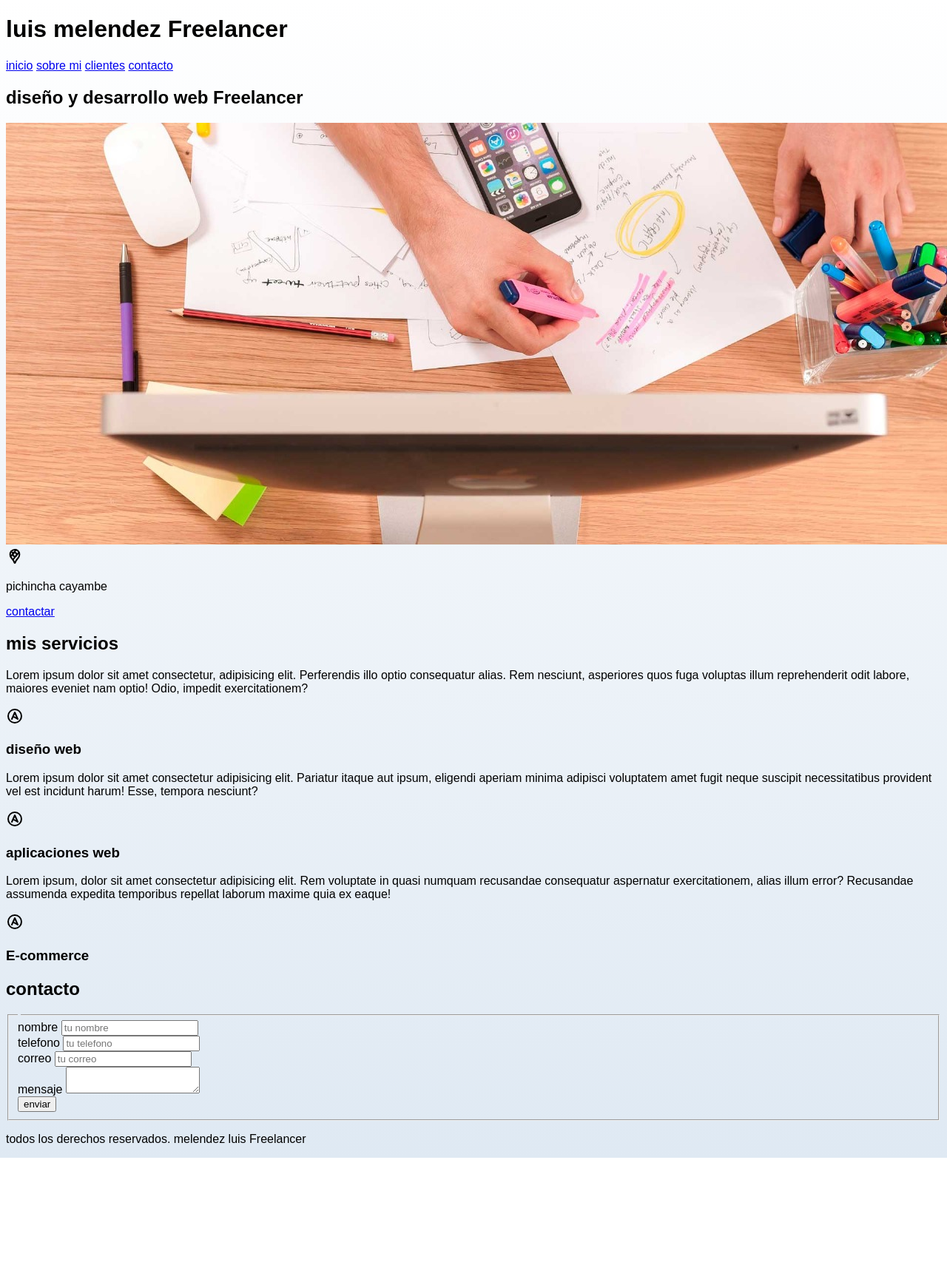
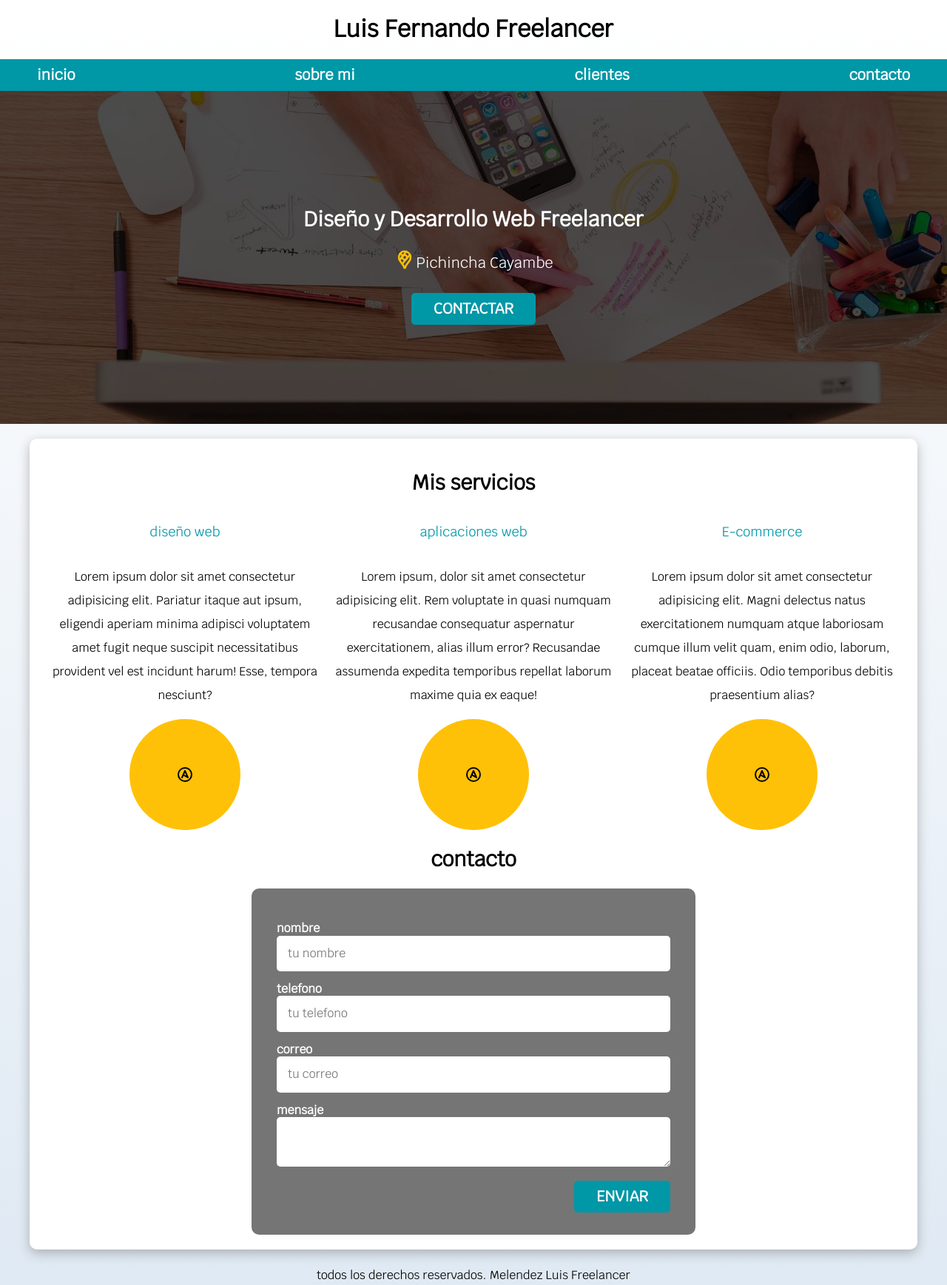
Before and after one commit to fermelendez17/freeLancer, a plain HTML site: page index.html in a window 1280 px wide. Shown: the whole page at 74% size. Before the commit the page ends 1565 px from the top, so only its background shows below. Drawn offline with Linux system fonts and the light colour scheme.

Commit message:
"Actualizacion del codigo html y css"

```diff
--- a/css/Style.css
+++ b/css/Style.css
@@ -1,20 +1,271 @@
-:root{
+:root {
     --blanco: #ffffff;
     --oscuro: #212121;
-    --primario: #ffc107;
-    --secundario: #0097a7;
+    --primario: #FFC107;
+    --secundario: #0097A7;
     --gris: #757575;
-    --grisclaro: #dfe9f3;
+    --grisClaro: #DFE9F3;
 }
 
-html{
+/* Globales */
+html {
     font-size: 62.5%;
     box-sizing: border-box;
-    scroll-snap-type: mandatory;
+    scroll-snap-type: y mandatory;
 }
 
-body{
+*, *:before, *:after {
+    box-sizing: inherit;
+}
+
+body {
     font-size: 16px;
-    font-family: 'krub',sans-serif;
-    background-image: linear-gradient(to top, var(--grisclaro)0%,var(--blanco)100%);
+    font-family: 'Krub', sans-serif;
+    background-image: linear-gradient(to top, var(--grisClaro) 0%, var(--blanco) 100%);
 }
+
+
+.contenedor {
+    max-width: 120rem;
+    margin: 0 auto;
+}
+
+.boton {
+    background-color: var(--secundario);
+    color: var(--blanco);
+    padding: 1rem 3rem;
+    margin-top: 1rem;
+    font-size: 2rem;
+    text-decoration: none;
+    text-transform: uppercase;
+    font-weight: bold;
+    border-radius: .5rem;
+    width: 90%;
+    text-align: center;
+    border: none;
+    transition: background-color 0.3s ease;
+}
+
+.boton:hover {
+    background-color: var(--primario);
+    cursor: pointer;
+}
+
+@media (min-width: 768px) {
+    .boton {
+        width: auto;
+    }
+}
+
+.sombra {
+    box-shadow: 0px 5px 15px 0px rgba(112,112,112,0.48);
+    background-color: var(--blanco);
+    padding: 2rem;
+    border-radius: 1rem;
+}
+
+/* Tipografia todos los titulos */
+h1 {
+    font-size: 3.8rem;
+}
+
+h2 {
+    font-size: 2.8rem;
+}
+
+h3 {
+    font-size: 1.8rem;
+}
+
+h1, h2, h3 {
+    text-align: center; /* todos se centa la letras*/
+}
+
+/* Navegacion Principal */
+.nav-bg {
+    background-color: var(--secundario);
+}
+
+.navegacion-principal {
+    display: flex;
+    flex-direction: column;
+    align-items: center;
+}
+
+@media (min-width: 768px) {
+    .navegacion-principal {
+        flex-direction: row;
+        justify-content: space-between;
+    }
+}
+
+.navegacion-principal a {
+    color: var(--blanco);
+    text-decoration: none;
+    font-size: 2rem;
+    font-weight: bold;
+    padding: 1rem;
+    transition: background-color 0.3s ease;
+}
+
+.navegacion-principal a:hover {
+    background-color: var(--primario);
+    color: var(--oscuro);
+    cursor: pointer;
+}
+
+/* Hero */
+.hero {
+    background-image: url(/img/Imagen\ de\ WhatsApp\ 2025-04-30\ a\ las\ 19.21.21_cbd5aab7.jpg);
+    background-repeat: no-repeat;
+    background-size: cover;
+    height: 450px;
+    position: relative;
+    margin-bottom: 2rem;
+}
+
+.contenido-hero {
+    position: absolute;
+    background-color: rgba(0, 0, 0, .7); /*trasparencia */
+    width: 100%;
+    height: 100%;
+    display: flex;
+    flex-direction: column; /* para quese ponga todo en columna*/
+    align-items: center; /* que todo se quede en el centro*/
+    justify-content: center; /* contenido centrado*/
+}
+
+.contenido-hero h2, /* se pone a la misma regla tanto titulo como parrafo */
+.contenido-hero p {
+    color: var(--blanco);
+}
+
+.ubicacion {
+    display: flex; /*alinear horizontal*/
+    flex-direction:flex-end;/* alinear vertical*/
+    align-items: center;
+    color: var(--primario);
+    margin-bottom: 1rem;
+}
+
+.ubicacion svg {
+    width: 3rem;
+    height: 3rem;
+    margin-bottom: 1rem;
+}
+
+.ubicacion p {
+    font-size: 2rem;
+    margin: 0;
+}
+
+/* Servicios */
+@media (min-width: 768px) {
+    .servicios {
+        display: grid;
+        grid-template-columns: repeat(3, 1fr);
+        column-gap: 1rem;
+    }
+}
+
+.servicio {
+    display: flex;
+    flex-direction: column;
+    align-items: center;
+}
+
+.servicio h3 {
+    color: var(--secundario);
+    font-weight: normal;
+}
+
+.servicio p {
+    line-height: 2;
+    text-align: center;
+}
+
+.servicio .iconos {
+    height: 15rem;
+    width: 15rem;
+    background-color: var(--primario);
+    border-radius: 50%;
+    display: flex;
+    justify-content: center;
+    align-items: center;
+    transition: background-color 0.3s ease;
+}
+
+.servicio .iconos:hover {
+    background-color: var(--secundario);
+    cursor: pointer;
+}
+
+/* Formulario */
+.formulario {
+    background-color: var(--gris);
+    width: min(60rem, 100%);
+    margin: 0 auto;
+    padding: 2rem;
+    border-radius: 1rem;
+}
+
+.formulario fieldset {
+    border: none;
+}
+
+.formulario legend {
+    text-align: center;
+    font-size: 1.8rem;
+    text-transform: uppercase;
+    font-weight: 700;
+    margin-bottom: 2rem;
+    color: var(--primario);
+}
+
+.contenedor-campos {
+    display: flex;
+    flex-direction: column;
+    gap: 1rem;
+}
+
+.campo {
+    display: flex;
+    flex-direction: column;
+}
+
+.campo label {
+    color: var(--blanco);
+    font-weight: bold;
+    margin-bottom: .5rem;
+}
+
+.input-tex {
+    width: 100%;
+    border: none;
+    padding: 1.5rem;
+    border-radius: .5rem;
+}
+
+.w-sm-100 {
+    width: 100%;
+}
+
+@media (min-width: 768px) {
+    .w-sm-100 {
+        width: auto;
+    }
+}
+
+.flex {
+    display: flex;
+}
+
+.alinear-derecha {
+    justify-content: flex-end;
+}
+
+/* Footer */
+.footer {
+    text-align: center;
+    padding: 1rem;
+}
--- a/index.html
+++ b/index.html
@@ -6,15 +6,20 @@
     <meta charset="UTF-8">
     <meta name="viewport" content="width=device-width,initial-scale=1.0">
     <title>Diseñador Freelancer</title>
-    <link rel="stylesheet" href="css/Style.css">
+    <link rel="stylesheet" href="css/Style.css" as="style">
+    <link rel="stylesheet" href="css/normalize.css">
+    <link rel="preloagt" href="css/Style.css" as="style">
+    <link rel="preconnect" href="https://fonts.googleapis.com">
+<link rel="preconnect" href="https://fonts.gstatic.com" crossorigin>
+<link href="https://fonts.googleapis.com/css2?family=Krub&display=swap" rel="stylesheet">
 </head>
 
 <body>
     <header>
-        <h1 class="titulo">luis melendez <span>Freelancer</span></h1>
+        <h1 class="titulo">Luis Fernando <span>Freelancer</span></h1>
     </header>
     <div class="nav-bg">
-        <nav class="navegacion-principal-contenedor">
+        <nav class="navegacion-principal contenedor">
             <a href="#">inicio</a>
             <a href="#">sobre mi</a>
             <a href="#">clientes</a>
@@ -24,8 +29,8 @@
 
     <section class="hero">
         <div class="contenido-hero">
-            <h2>diseño y desarrollo web Freelancer</h2>
-            <img src="img/Imagen de WhatsApp 2025-04-30 a las 19.21.21_cbd5aab7.jpg" alt="">
+            <h2 class="titulo">Diseño y Desarrollo Web <spam>Freelancer</spam></h2>
+
             <div class="ubicacion">
                 <svg xmlns="http://www.w3.org/2000/svg" viewBox="0 0 24 24" fill="none" stroke="currentColor"
                     stroke-linecap="round" stroke-linejoin="round" width="24" height="24" stroke-width="2">
@@ -37,26 +42,15 @@
                         d="M17.591 6.376c.472 .907 .715 1.914 .709 2.935a7.263 7.263 0 0 1 -.72 3.18a19.085 19.085 0 0 1 -2.089 3c-.784 .933 -1.49 1.93 -2.11 2.98c-.314 .62 -.568 1.27 -.757 1.938c-.121 .36 -.277 .591 -.622 .591c-.315 0 -.463 -.136 -.626 -.593a10.595 10.595 0 0 0 -.779 -1.978a18.18 18.18 0 0 0 -1.423 -2.091c-.877 -1.184 -2.179 -2.535 -2.853 -4.071a7.077 7.077 0 0 1 -.621 -2.967a6.226 6.226 0 0 1 1.476 -4.055a6.25 6.25 0 0 1 4.811 -2.245a6.462 6.462 0 0 1 1.918 .284a6.255 6.255 0 0 1 3.686 3.092z">
                     </path>
                 </svg>
-                <p>pichincha cayambe</p>
+                <p>Pichincha Cayambe</p>
             </div>
-            <a class="boton" href="#">contactar</a>
+            <a class="boton" href="#">Contactar</a>
 
         </div>
     </section>
     <main class="contenedor sombra">
-        <h2>mis servicios</h2>
-        <p>Lorem ipsum dolor sit amet consectetur, adipisicing elit.
-            Perferendis illo optio consequatur alias. Rem nesciunt, asperiores quos fuga voluptas illum reprehenderit
-            odit labore,
-            maiores eveniet nam optio! Odio, impedit exercitationem?</p>
-        <div class="iconos">
-            <svg xmlns="http://www.w3.org/2000/svg" viewBox="0 0 24 24" fill="none" stroke="currentColor"
-                stroke-linecap="round" stroke-linejoin="round" width="24" height="24" stroke-width="2">
-                <path d="M12 12m-9 0a9 9 0 1 0 18 0a9 9 0 1 0 -18 0"></path>
-                <path d="M9.647 12.294l6.353 3.706l-4 -9l-4 9"></path>
-            </svg>
+        <h2>Mis servicios</h2>
 
-        </div>
         <div class="servicios">
             <section class="servicio">
                 <h3>diseño web</h3>
@@ -90,6 +84,15 @@
             </section>
             <section class="servicio">
                 <h3>E-commerce</h3>
+                <p>Lorem ipsum dolor sit amet consectetur adipisicing elit. Magni delectus natus exercitationem numquam atque laboriosam cumque illum velit quam, enim odio, laborum, placeat beatae officiis. Odio temporibus debitis praesentium alias?</p>
+                 <div class="iconos">
+                    <svg xmlns="http://www.w3.org/2000/svg" viewBox="0 0 24 24" fill="none" stroke="currentColor"
+                        stroke-linecap="round" stroke-linejoin="round" width="24" height="24" stroke-width="2">
+                        <path d="M12 12m-9 0a9 9 0 1 0 18 0a9 9 0 1 0 -18 0"></path>
+                        <path d="M9.647 12.294l6.353 3.706l-4 -9l-4 9"></path>
+                    </svg>
+
+                </div>
             </section>
 
 
@@ -135,7 +138,7 @@
 
     </main>
     <footer class="footer">
-        <p>todos los derechos reservados. melendez luis Freelancer</p>
+        <p>todos los derechos reservados. Melendez Luis Freelancer</p>
 
     </footer>
 </body>
```
Also changed, not shown: Style.css (added), css/normalize.css.
